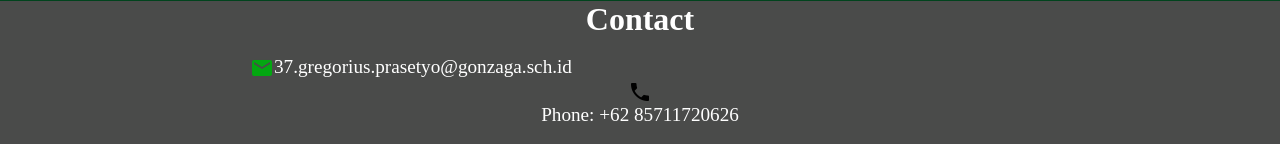
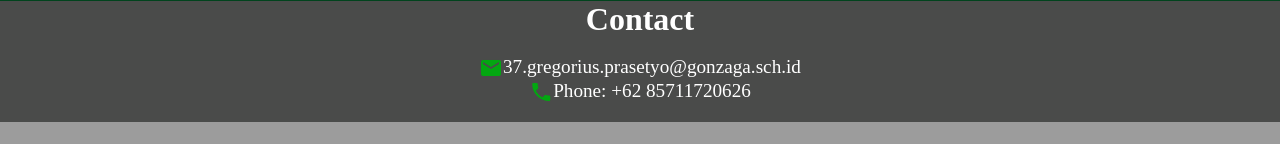
Before and after one commit to GregoriusVHP/Project-Website, a PHP site: page /page1.html in a window 1280 px wide. Shown: the part 1365-1509 px from the top of the page. After the commit the page ends 1487 px from the top, so only its background shows below. Run offline with PHP 8.4, Linux system fonts and the light colour scheme.

Commit message:
Update style-page.css

```diff
--- a/style-page.css
+++ b/style-page.css
@@ -105,6 +105,16 @@
 
 .email-wrapper{
   color: rgb(3, 167, 17);
-  margin-left: 250px;
+  margin-left: auto;
+  margin-right: auto;
+  justify-content: center;
   display: flex;
 }
+
+.phone-wrapper{
+  color: rgb(3, 167, 17);
+  margin-left: auto;
+  margin-right: auto;
+  justify-content: center;
+  display: flex;
+}
```
